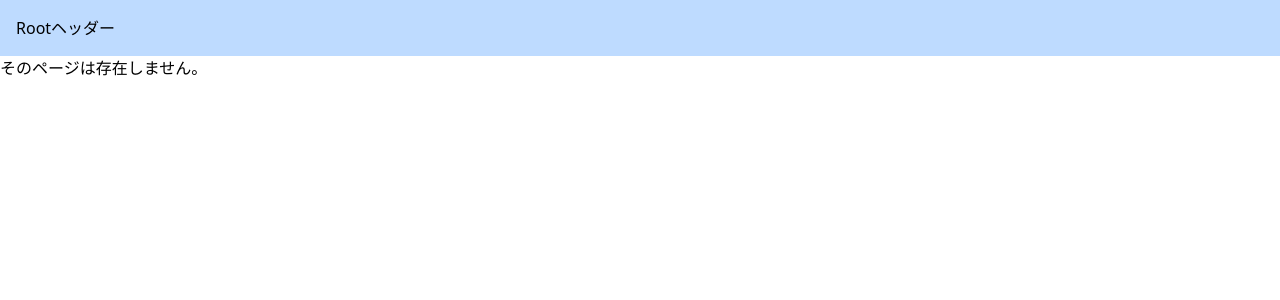
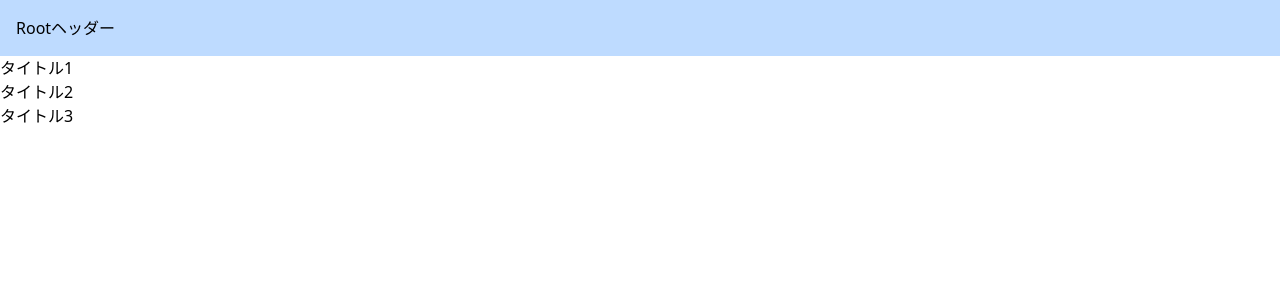
Before and after one commit to MotokiAdachi/my-app, a Next.js app: page /blog in a window 1280 px wide. Before the commit this address had no page. Shown: the top 300 px of the page. Built offline with nearby package versions, Linux system fonts and the light colour scheme.

Commit message:
learning

```diff
--- /dev/null
+++ b/src/app/blog/loading.tsx
@@ -0,0 +1,5 @@
+import React from "react";
+
+export default function loading() {
+  return <div>loading...</div>;
+}
--- /dev/null
+++ b/src/app/blog/page.tsx
@@ -0,0 +1,36 @@
+import { resolve } from "path";
+
+// ダミーデータ
+const articles = [
+  {
+    id: "1",
+    title: "タイトル1",
+  },
+  {
+    id: "2",
+    title: "タイトル2",
+  },
+  {
+    id: "3",
+    title: "タイトル3",
+  },
+];
+
+// 3秒待機設定
+async function fetchArticles() {
+  await new Promise((resolve) => setTimeout(resolve, 3000));
+  return articles;
+}
+
+export default async function page() {
+  const articles = await fetchArticles();
+  return (
+    <div>
+      <ul>
+        {articles.map((articles) => (
+          <li key={articles.id}>{articles.title}</li>
+        ))}
+      </ul>
+    </div>
+  );
+}
```
